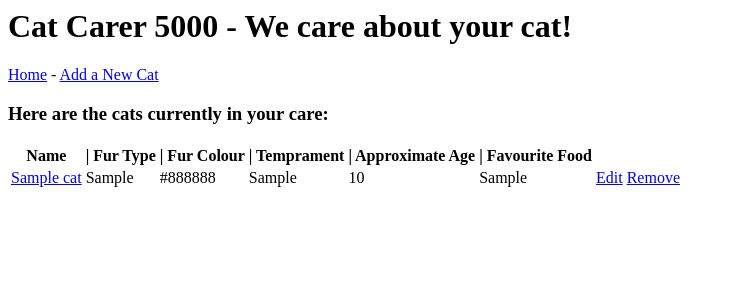
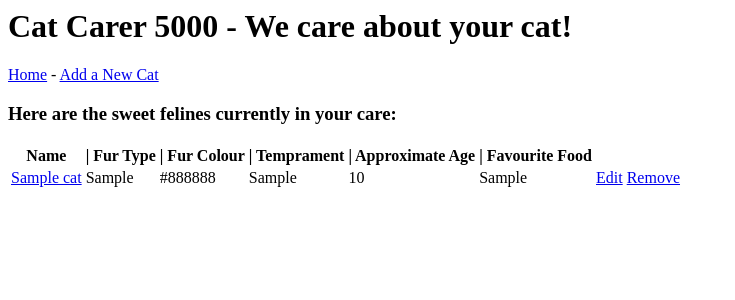
Before and after one commit to jd7994/cat-carer-5000, a Flask app: page / in a window 1280 px wide. Shown: the top 300 px of the page, without its empty margins (0-735 px from the left). Run offline with Flask 2, Linux system fonts and the light colour scheme; tables that the repository leaves empty hold one stand-in row (values such as "Sample post").

Commit message:
Small change to test webhook

```diff
--- a/application/templates/home.html
+++ b/application/templates/home.html
@@ -2,7 +2,7 @@
     {% extends 'top.html' %}
     {% block body %}
     <body>
-        <h3>Here are the cats currently in your care:</h3>
+        <h3>Here are the sweet felines currently in your care:</h3>
         {% if len(all_cats) == 0 %}
     <p>You're not looking after any cats right now!</p>
     <div>
```
